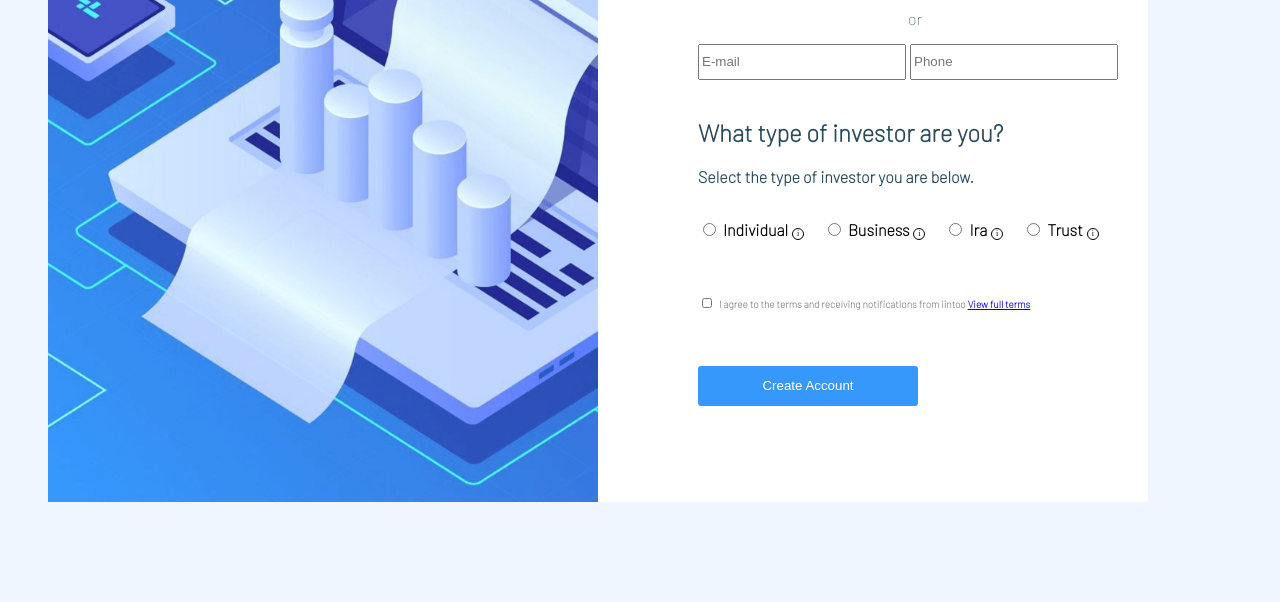
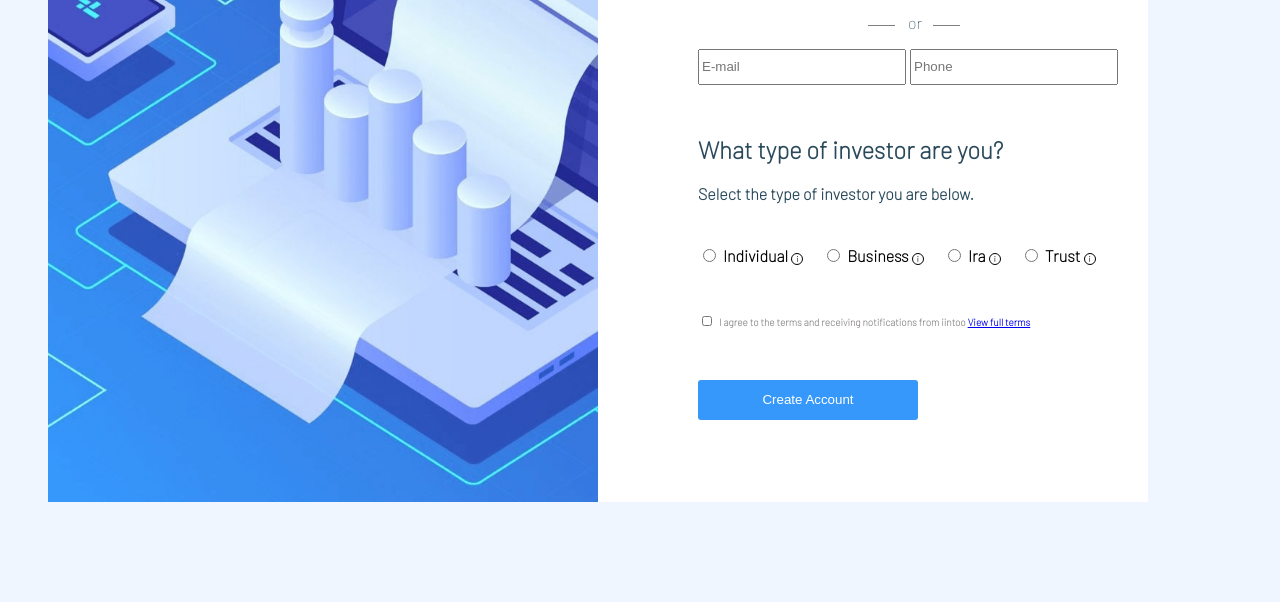
Before and after one commit to Marat-Fatykhov/test-task, a plain HTML site: page index.html in a window 1280 px wide. Shown: the part 338-940 px from the top of the page. Drawn offline with Linux system fonts and the light colour scheme.

Commit message:
correction of comments

```diff
--- a/css/style.css
+++ b/css/style.css
@@ -35,6 +35,7 @@
   padding-right: 30px;
   border: none;
   cursor: pointer;
+  margin-top: 40px;
 }
 
 .facebookButton:hover {
@@ -79,11 +80,25 @@
   padding-left: 210px;
   font-family: 'Barlow', sans-serif;
   color: #2A4A5C;
+  margin-top: 15px;
+}
+
+.line_1 {
+  position: absolute;
+  top: 315px;
+  margin-left: 170px;
+}
+
+.line_2 {
+  position: absolute;
+  top: 315px;
+  margin-left: 235px;
 }
 
 .placeholder {
   height: 30px;
   width: 200px;
+  margin-bottom: 30px;
 }
 
 .infoButton {
@@ -98,6 +113,7 @@
 .checkBox {
   height: 10px;
   width: 10px;
+  margin-top: 50px;
 }
 
 .checkBoxText {
@@ -115,12 +131,17 @@
   cursor: pointer;
   background-color: #3698FB;
   color: #FFFFFF;
+  margin-top: 50px;
 }
 
 .link {
   font-family: 'Barlow', sans-serif;
   font-weight: 600;
   cursor: pointer;
+}
+
+.radio {
+  margin-top: 30px;
 }
 
 .inputText {
--- a/index.html
+++ b/index.html
@@ -16,55 +16,50 @@
     <div class="box_2">
       <h1 class="text">Get iintoo if today</h1>
       <p class="text">There is no charge or obligation upon registration.</p>
-      <br>
-      <br>
       <button class="facebookButton">
         <img src="img/facebook.svg" alt="" class="socialIcon">
-            Register with Facebook
+            <label>Register with Facebook</label>
       </button>
       <button class="linkedinButton">
         <img src="img/linkedin.svg" alt="" class="socialIcon">
-            Register with Linkedin
+            <label>Register with Linkedin</label>
       </button>
-      <br>
-      <p class="text_1">or</p>
+      <p>
+        <hr align="left" size="1" width="25" class="line_1" color="grey">
+          <span class="text_1">or</span>
+            <hr align="left" size="1" width="25" class="line_2" color="grey">
+      </p>
       <form action="">
         <input type="text" class="placeholder"
         placeholder="E-mail">
         <input type="text" class="placeholder"
         placeholder="Phone">
-        <br>
-        <br>
         <h2 class="text">What type of investor are you?</h2>
         <p class="text">Select the type of investor you are below.</p>
-        <br>
-        <input name="investor" type="radio">
-          <span class="inputText">Individual</span>
+        <input name="investor" type="radio" class="radio">
+          <label class="inputText">Individual
             <span class="information_1">i
-              <span class="informationText_1">Individual</span>
-          </span>
+              <label class="informationText_1">Individual</label>
+          </label>
         </input>
-        <input name="investor" type="radio">
-          <span class="inputText">Business</span>
+        <input name="investor" type="radio" class="radio">
+          <label class="inputText">Business
             <span class="information_2">i
-              <span class="informationText_2">Business</span>
-          </span>
+              <label class="informationText_2">Business</label>
+          </label>
         </input>
-        <input name="investor" type="radio">
-          <span class="inputText">Ira</span>
+        <input name="investor" type="radio" class="radio">
+          <label class="inputText">Ira
             <span class="information_3">i
-              <span class="informationText_3">Ira</span>
-          </span>
+              <label class="informationText_3">Ira</label>
+          </label>
         </input>
-        <input name="investor" type="radio">
-          <span class="inputText">Trust</span>
+        <input name="investor" type="radio" class="radio">
+          <label class="inputText">Trust
             <span class="information_4">i
-              <span class="informationText_4">Trust</span>
-          </span>
+              <label class="informationText_4">Trust</label>
+          </label>
         </input>
-        <br>
-        <br>
-        <br>
         <br>
         <input type="checkbox" class="checkBox">
           <label class="checkBoxText">
@@ -72,12 +67,8 @@
             <a href="https://www.google.com" class="link">View full terms</a>
           </label>
         </input>
-        <br>
-        <br>
-        <br>
-        <br>
         <button class="createButton">
-          Create Account
+          <label>Create Account</label>
         </button>
       </form>
     </div>
```
